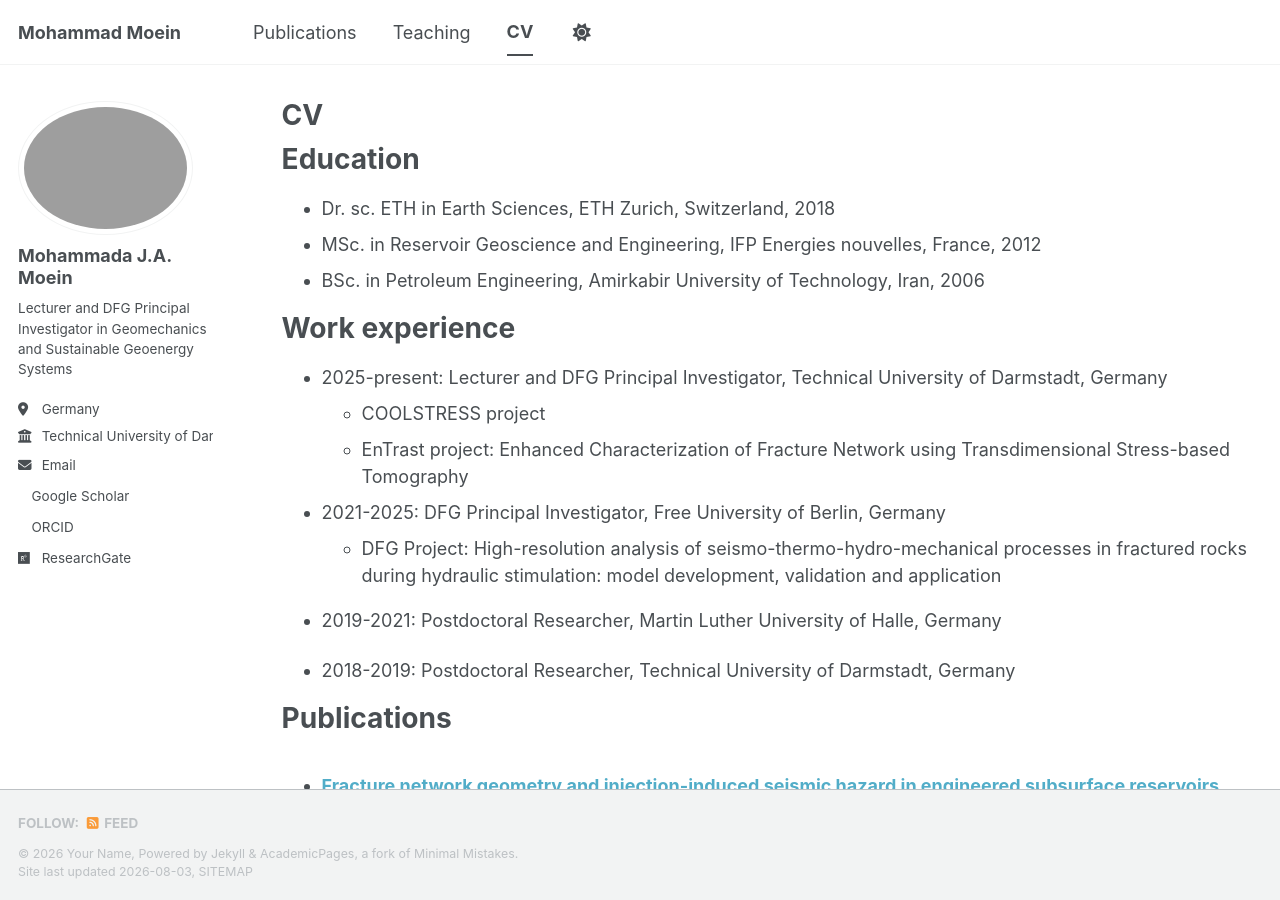
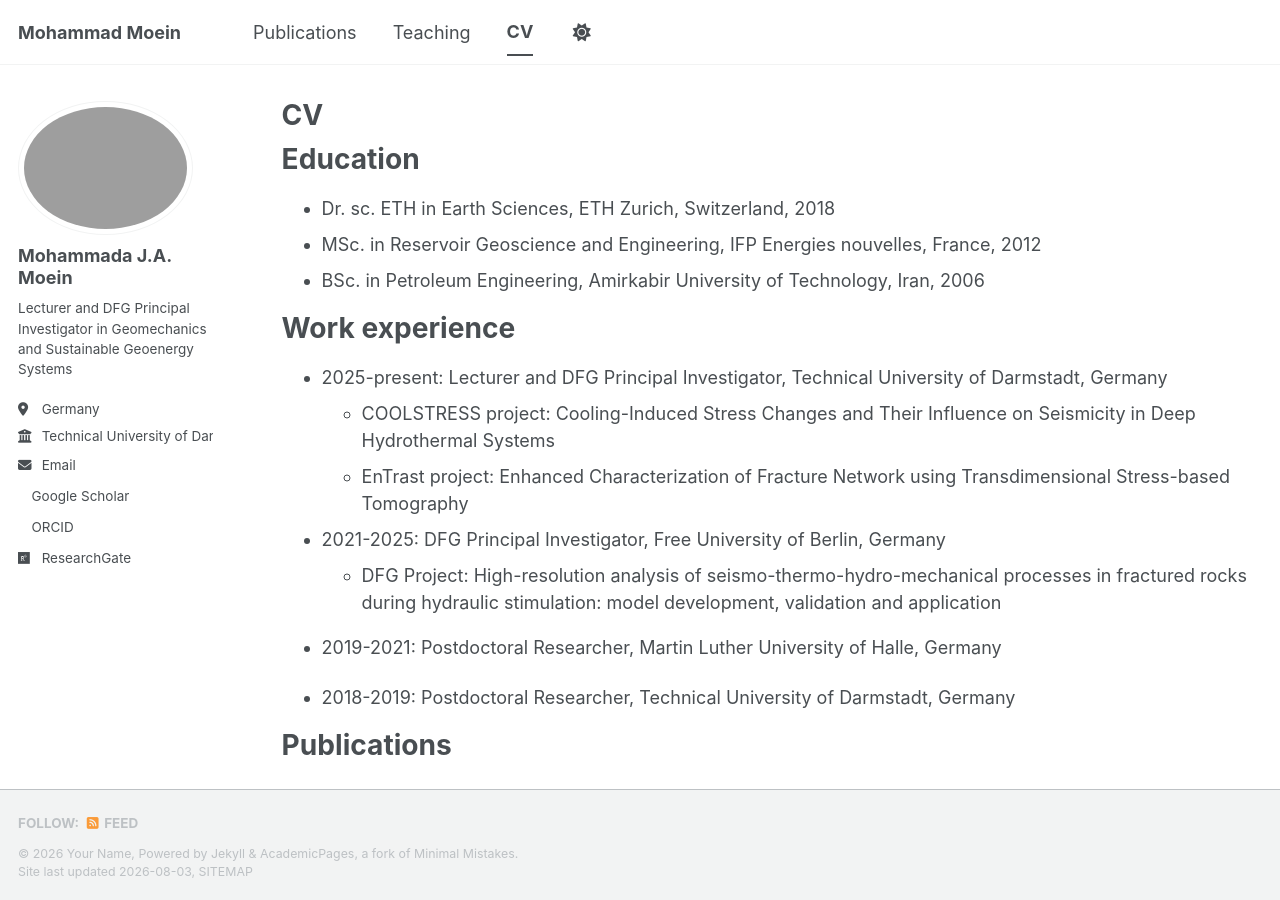
Before and after one commit to mjamoein/mjamoein.github.io, a Jekyll site: the page built from _pages/cv.md, in a window 1280 px wide and 900 px high. Built offline with Jekyll 4.4.1, drawn with Linux system fonts in a browser that asks for light colours; a style sheet for code colours, icons or effects is not loaded.

Commit message:
Update cv.md

```diff
--- a/_pages/cv.md
+++ b/_pages/cv.md
@@ -18,7 +18,7 @@ Education
 Work experience
 ======
 * 2025-present: Lecturer and DFG Principal Investigator, Technical University of Darmstadt, Germany
-  * COOLSTRESS project
+  * COOLSTRESS project: Cooling-Induced Stress Changes and Their Influence on Seismicity in Deep Hydrothermal Systems
   * EnTrast project: Enhanced Characterization of Fracture Network using Transdimensional Stress-based Tomography
 
 * 2021-2025: DFG Principal Investigator, Free University of Berlin, Germany
```
